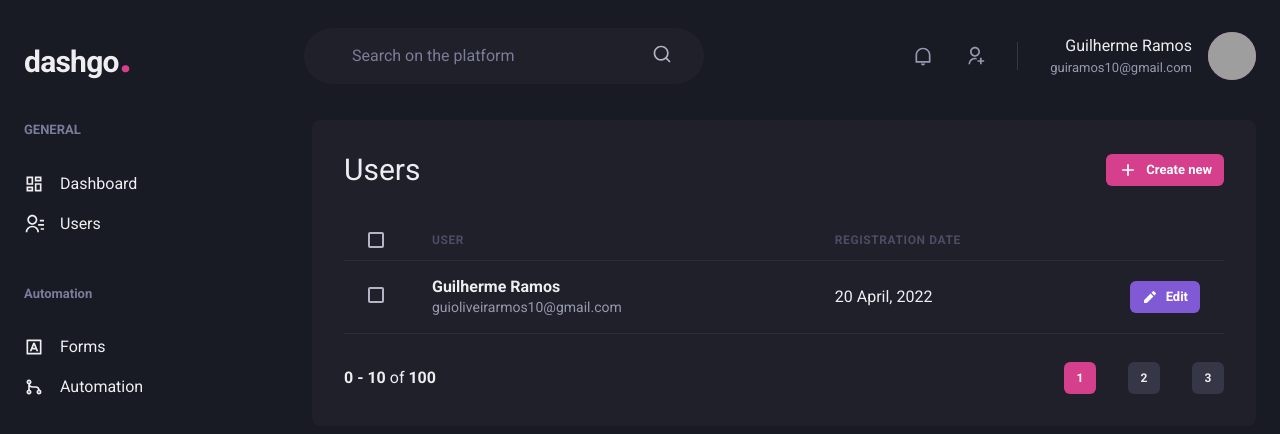
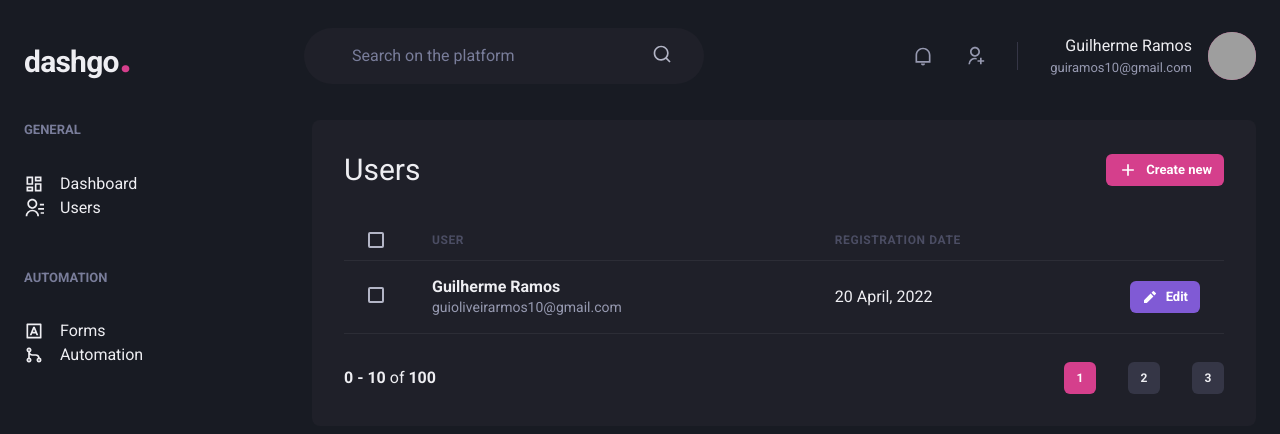
Before and after one commit to GuiRamos7/dashgo, a Next.js app: page /users in a window 1280 px wide. Shown: the top 434 px of the page. Built offline with nearby package versions, Linux system fonts and the light colour scheme; grey boxes are pictures that could not be loaded.

Commit message:
creating a new component for sidebar

```diff
--- a/src/components/Header.tsx
+++ /dev/null
@@ -1,83 +0,0 @@
-import { Flex, Input, Text, Icon, HStack, Box, Avatar } from '@chakra-ui/react';
-import {
-  RiNotificationLine,
-  RiSearchLine,
-  RiUserAddLine,
-} from 'react-icons/ri';
-
-const Header = () => {
-  return (
-    <Flex
-      maxWidth={1480}
-      as='header'
-      w='100%'
-      h='20'
-      mx='auto'
-      mt='4'
-      px='6'
-      align='center'
-    >
-      <Text fontSize='3xl' fontWeight='bold' letterSpacing='tight' w='64'>
-        dashgo
-        <Text as='span' fontSize='5xl' color='pink.500'>
-          .
-        </Text>
-      </Text>
-
-      <Flex
-        as='label'
-        flex='1'
-        py='4'
-        px='8'
-        ml='6'
-        maxWidth={400}
-        alignSelf='center'
-        color='gray.200'
-        position='relative'
-        bg='gray.800'
-        borderRadius='full'
-      >
-        <Input
-          color='gray.50'
-          variant='unstyled'
-          px='4'
-          mr='4'
-          placeholder='Search on the platform'
-          _placeholder={{ color: 'gray.400' }}
-        />
-        <Icon as={RiSearchLine} fontSize='20' />
-      </Flex>
-
-      <Flex align='center' ml='auto'>
-        <HStack
-          spacing='8'
-          mx='8'
-          pr='8'
-          py='1'
-          color='gray.300'
-          borderRightWidth={1}
-          borderColor='gray.700'
-        >
-          <Icon as={RiNotificationLine} fontSize='20' />
-          <Icon as={RiUserAddLine} fontSize='20' />
-        </HStack>
-        <Flex align='center'>
-          <Box mr='4' textAlign='right'>
-            <Text>Guilherme Ramos</Text>
-            <Text color='gray.300' fontSize='small'>
-              guiramos10@gmail.com
-            </Text>
-          </Box>
-          <Avatar
-            size='md'
-            name='Gui Ramos'
-            src='https://github.com/GuiRamos7.png'
-            bg='pink.500'
-          />
-        </Flex>
-      </Flex>
-    </Flex>
-  );
-};
-
-export default Header;
--- /dev/null
+++ b/src/components/Header/Logo.tsx
@@ -0,0 +1,12 @@
+import { Text } from "@chakra-ui/react"
+
+const Logo = () => {
+  return <Text fontSize='3xl' fontWeight='bold' letterSpacing='tight' w='64'>
+    dashgo
+    <Text as='span' fontSize='5xl' color='pink.500'>
+      .
+    </Text>
+  </Text>
+}
+
+export default Logo
--- /dev/null
+++ b/src/components/Header/NotificationNav.tsx
@@ -0,0 +1,19 @@
+import { HStack, Icon } from "@chakra-ui/react"
+import { RiNotificationLine, RiUserAddLine } from "react-icons/ri"
+
+const NotificationNav = () => {
+  return <HStack
+    spacing='8'
+    mx='8'
+    pr='8'
+    py='1'
+    color='gray.300'
+    borderRightWidth={1}
+    borderColor='gray.700'
+  >
+    <Icon as={RiNotificationLine} fontSize='20' />
+    <Icon as={RiUserAddLine} fontSize='20' />
+  </HStack>
+}
+
+export default NotificationNav
--- /dev/null
+++ b/src/components/Header/Profile.tsx
@@ -0,0 +1,22 @@
+import { Avatar, Box, Flex, Text } from "@chakra-ui/react"
+
+const Profile = () => {
+  return (
+    <Flex align='center'>
+      <Box mr='4' textAlign='right'>
+        <Text>Guilherme Ramos</Text>
+        <Text color='gray.300' fontSize='small'>
+          guiramos10@gmail.com
+        </Text>
+      </Box>
+      <Avatar
+        size='md'
+        name='Gui Ramos'
+        src='https://github.com/GuiRamos7.png'
+        bg='pink.500'
+      />
+    </Flex>
+  )
+}
+
+export default Profile
--- /dev/null
+++ b/src/components/Header/SearchBox.tsx
@@ -0,0 +1,30 @@
+import { Flex, Icon, Input } from "@chakra-ui/react"
+import { RiSearchLine } from "react-icons/ri"
+
+const SearchBox = () => {
+  return <Flex
+    as='label'
+    flex='1'
+    py='4'
+    px='8'
+    ml='6'
+    maxWidth={400}
+    alignSelf='center'
+    color='gray.200'
+    position='relative'
+    bg='gray.800'
+    borderRadius='full'
+  >
+    <Input
+      color='gray.50'
+      variant='unstyled'
+      px='4'
+      mr='4'
+      placeholder='Search on the platform'
+      _placeholder={{ color: 'gray.400' }}
+    />
+    <Icon as={RiSearchLine} fontSize='20' />
+  </Flex>
+}
+
+export default SearchBox
--- /dev/null
+++ b/src/components/Header/index.tsx
@@ -0,0 +1,30 @@
+import { Flex } from '@chakra-ui/react';
+
+import SearchBox from './SearchBox';
+import NotificationNav from './NotificationNav';
+import Profile from './Profile';
+import Logo from './Logo';
+
+const Header = () => {
+  return (
+    <Flex
+      maxWidth={1480}
+      as='header'
+      w='100%'
+      h='20'
+      mx='auto'
+      mt='4'
+      px='6'
+      align='center'
+    >
+      <Logo />
+      <SearchBox />
+      <Flex align='center' ml='auto'>
+        <NotificationNav />
+        <Profile />
+      </Flex>
+    </Flex>
+  );
+};
+
+export default Header;
--- a/src/components/Sidebar.tsx
+++ /dev/null
@@ -1,56 +0,0 @@
-import { Box, Link, Stack, Text, Icon } from '@chakra-ui/react';
-import {
-  RiContactsLine,
-  RiDashboardLine,
-  RiGitMergeLine,
-  RiInputMethodLine,
-} from 'react-icons/ri';
-
-const Sidebar = () => {
-  return (
-    <Box as='aside' w='64' mr='8'>
-      <Stack spacing='12' align='flex-start'>
-        <Box>
-          <Text fontWeight='bold' color='gray.400' fontSize='small'>
-            GENERAL
-          </Text>
-          <Stack spacing='4' mt='8' align='stretch'>
-            <Link display='flex' alignItems='center'>
-              <Icon as={RiDashboardLine} fontSize='20' />
-              <Text ml='4' fontWeight='normal'>
-                Dashboard
-              </Text>
-            </Link>
-            <Link display='flex' alignItems='center'>
-              <Icon as={RiContactsLine} fontSize='20' />
-              <Text ml='4' fontWeight='normal'>
-                Users
-              </Text>
-            </Link>
-          </Stack>
-        </Box>
-        <Box>
-          <Text fontWeight='bold' color='gray.400' fontSize='small'>
-            Automation
-          </Text>
-          <Stack spacing='4' mt='8' align='stretch'>
-            <Link display='flex' alignItems='center'>
-              <Icon as={RiInputMethodLine} fontSize='20' />
-              <Text ml='4' fontWeight='normal'>
-                Forms
-              </Text>
-            </Link>
-            <Link display='flex' alignItems='center'>
-              <Icon as={RiGitMergeLine} fontSize='20' />
-              <Text ml='4' fontWeight='normal'>
-                Automation
-              </Text>
-            </Link>
-          </Stack>
-        </Box>
-      </Stack>
-    </Box>
-  );
-};
-
-export default Sidebar;
--- /dev/null
+++ b/src/components/Sidebar/NavLink.tsx
@@ -0,0 +1,19 @@
+import { Box, Text, Icon, Link, LinkProps as ChakaraLinkProps } from "@chakra-ui/react"
+import { ElementType } from "react"
+import { RiInputMethodLine, RiGitMergeLine } from "react-icons/ri"
+
+interface NavLinkProps extends ChakaraLinkProps {
+  icon: ElementType,
+  children: string
+}
+
+const NavLink = ({ children, icon, ...rest }: NavLinkProps) => {
+  return <Link display='flex' alignItems='center' {...rest}>
+    <Icon as={icon} fontSize='20' />
+    <Text ml='4' fontWeight='normal'>
+      {children}
+    </Text>
+  </Link>
+}
+
+export default NavLink
--- /dev/null
+++ b/src/components/Sidebar/NavSection.tsx
@@ -0,0 +1,23 @@
+import { Box, Text, Stack } from "@chakra-ui/react"
+import { ReactNode } from "react";
+
+
+interface NavSectionProps {
+  title: string;
+  children: ReactNode
+}
+
+const NavSection = ({ title, children }: NavSectionProps) => {
+  return (
+    <Box>
+      <Text fontWeight='bold' color='gray.400' fontSize='small'>
+        {title}
+      </Text>
+      <Stack spacing='4' mt='8' align='stretch'>
+        {children}
+      </Stack>
+    </Box>
+  )
+}
+
+export default NavSection
--- /dev/null
+++ b/src/components/Sidebar/index.tsx
@@ -0,0 +1,40 @@
+import { Box, Link, Stack, Text, Icon } from '@chakra-ui/react';
+import {
+  RiContactsLine,
+  RiDashboardLine,
+  RiGitMergeLine,
+  RiInputMethodLine,
+} from 'react-icons/ri';
+import NavLink from './NavLink';
+import NavSection from './NavSection';
+
+const Sidebar = () => {
+  return (
+    <Box as='aside' w='64' mr='8'>
+      <Stack spacing='12' align='flex-start'>
+        <NavSection title='GENERAL'>
+          <Box>
+            <NavLink icon={RiDashboardLine} >
+              Dashboard
+            </NavLink>
+            <NavLink icon={RiContactsLine} >
+              Users
+            </NavLink>
+          </Box>
+        </NavSection>
+        <NavSection title='AUTOMATION'>
+          <Box>
+            <NavLink icon={RiInputMethodLine} >
+              Forms
+            </NavLink>
+            <NavLink icon={RiGitMergeLine} >
+              Automation
+            </NavLink>
+          </Box>
+        </NavSection>
+      </Stack>
+    </Box>
+  );
+};
+
+export default Sidebar;
```
